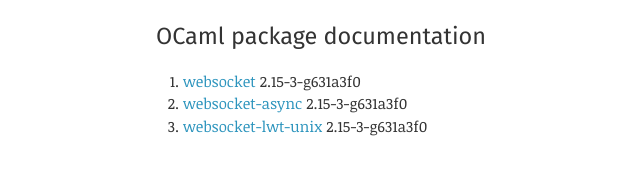
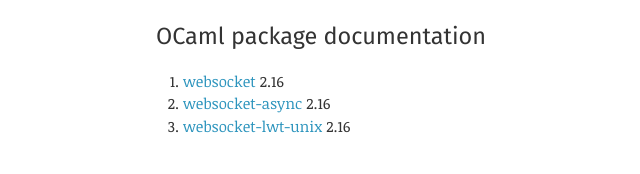
Before and after one commit to vbmithr/ocaml-websocket, a plain HTML site: page doc/index.html in a window 1280 px wide. Shown: the whole page, without its empty margins (131-771 px from the left). Drawn offline with Linux system fonts and the light colour scheme.

Commit message:
Update websocket doc to 2.16.

```diff
--- a/doc/index.html
+++ b/doc/index.html
@@ -11,9 +11,9 @@
       <div class="by-name">
       <h2>OCaml package documentation</h2>
       <ol>
-      <li><a href="websocket/index.html">websocket</a> <span class="version">2.15-3-g631a3f0</span></li>
-      <li><a href="websocket-async/index.html">websocket-async</a> <span class="version">2.15-3-g631a3f0</span></li>
-      <li><a href="websocket-lwt-unix/index.html">websocket-lwt-unix</a> <span class="version">2.15-3-g631a3f0</span></li>
+      <li><a href="websocket/index.html">websocket</a> <span class="version">2.16</span></li>
+      <li><a href="websocket-async/index.html">websocket-async</a> <span class="version">2.16</span></li>
+      <li><a href="websocket-lwt-unix/index.html">websocket-lwt-unix</a> <span class="version">2.16</span></li>
       </ol>
       </div>
     </main>
```
